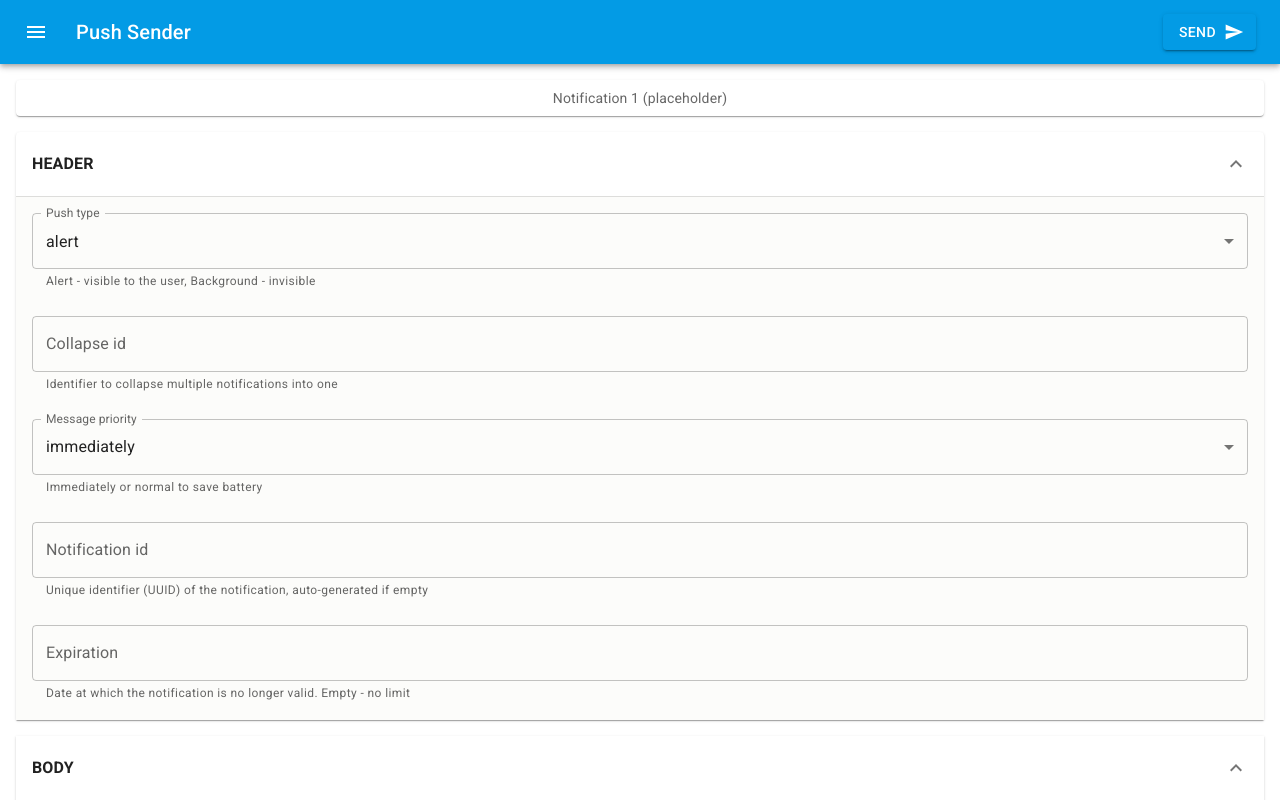
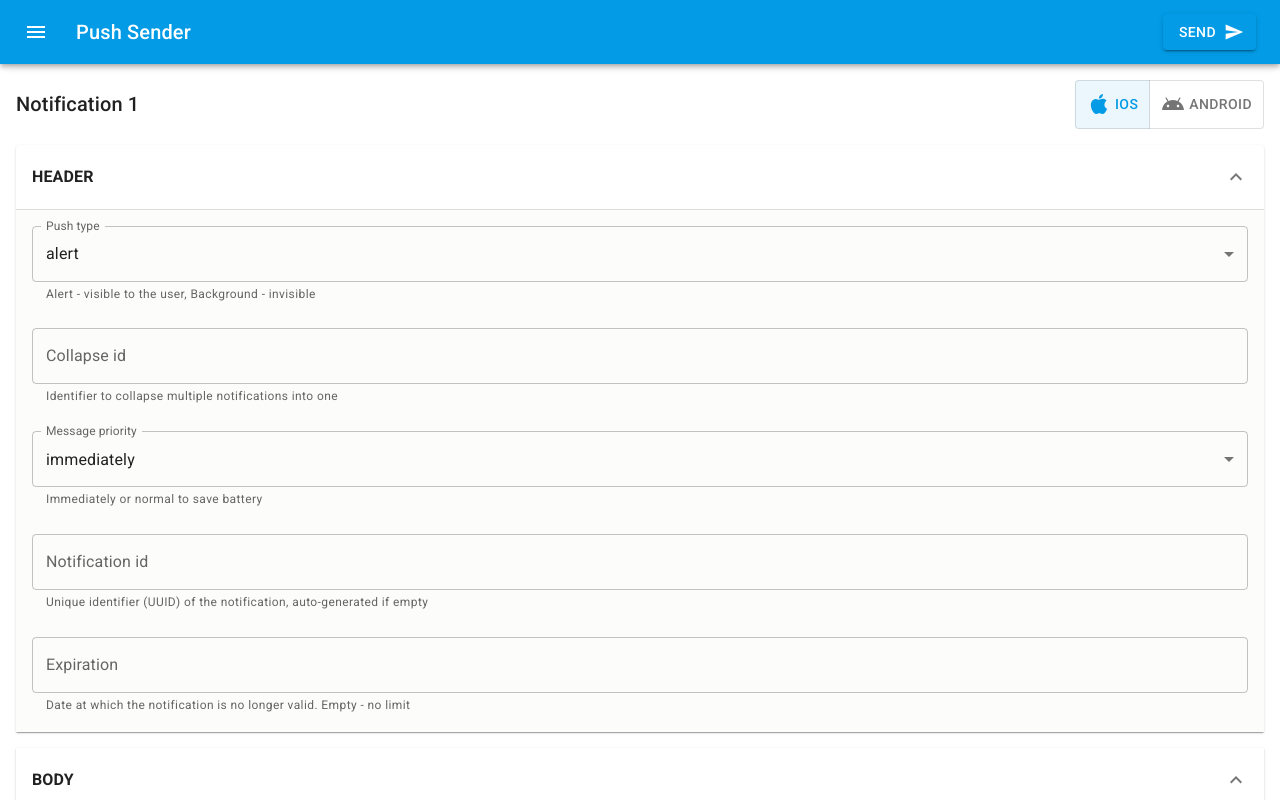
Before and after one commit to NorthernCaptain/ios-notification-pusher, a React app: page / in a window 1280 px wide. Shown: the top 800 px of the page. Built offline with nearby package versions, Linux system fonts and the light colour scheme; the HTML template or start-up script is replaced by a standard one.

Commit message:
added ios/android main selector, prepare to support both os notifications

```diff
--- a/package.json
+++ b/package.json
@@ -57,6 +57,7 @@
     "@parse/node-apn": "^5.1.3",
     "moment": "^2.29.3",
     "postcss": "^8.4.8",
+    "prop-types": "^15.8.1",
     "react": "^17.0.2",
     "react-dom": "^17.0.2",
     "react-dropzone": "^12.0.5"
--- a/src/components/AppBar.js
+++ b/src/components/AppBar.js
@@ -10,8 +10,7 @@ import SendIcon from '@mui/icons-material/Send';
 
 export default function AppTopBar({onSend}) {
   return (
-    <Box sx={{ flexGrow: 1 }}>
-      <AppBar position="static">
+      <AppBar position="sticky">
         <Toolbar>
           <IconButton
             size="large"
@@ -30,6 +29,5 @@ export default function AppTopBar({onSend}) {
           </Button>
         </Toolbar>
       </AppBar>
-    </Box>
   );
 }
--- /dev/null
+++ b/src/components/MainEventHeader.js
@@ -0,0 +1,38 @@
+import * as React from "react"
+import Stack from '@mui/material/Stack';
+import Typography from "@mui/material/Typography";
+import {ToggleButton, ToggleButtonGroup} from "@mui/material";
+import AppleIcon from '@mui/icons-material/Apple';
+import AndroidIcon from '@mui/icons-material/Android';
+
+export default function MainEventHeader({osType, setOsType}) {
+  return (
+    <Stack spacing={2} direction="row" alignItems="center" justifyContent="space-between">
+      <Typography variant="h6">
+        Notification 1
+      </Typography>
+      <ToggleButtonGroup
+        color="primary"
+        value={osType}
+        exclusive
+        onChange={(event, value) => setOsType(value)}
+      >
+        <ToggleButton value="ios">
+          <Stack direction="row" alignItems="center" justifyContent="center" spacing={"4px"}>
+            <AppleIcon/>
+            <Typography variant="body">
+              iOS
+            </Typography>
+          </Stack>
+        </ToggleButton>
+        <ToggleButton value="android">
+          <Stack direction="row" alignItems="center" justifyContent="center" spacing={"4px"}>
+            <AndroidIcon/>
+            <Typography variant="body">
+              Android
+            </Typography>
+          </Stack>
+        </ToggleButton>
+      </ToggleButtonGroup>    </Stack>
+  )
+}
--- a/src/components/MainPage.js
+++ b/src/components/MainPage.js
@@ -5,16 +5,13 @@ import { styled } from '@mui/material/styles';
 import {Box} from "@mui/material";
 import AppBar from "./AppBar";
 import EventSettings from "./ios/EventSettings";
-
-const Item = styled(Paper)(({ theme }) => ({
-  backgroundColor: theme.palette.mode === 'dark' ? '#1A2027' : '#fff',
-  ...theme.typography.body2,
-  padding: theme.spacing(1),
-  textAlign: 'center',
-  color: theme.palette.text.secondary,
-}));
+import MainEventHeader from "./MainEventHeader";
+import {useState} from "react";
+import AEventSettings from "./android/AEventSettings";
 
 export default function MainPage(props) {
+  const [osType, setOsType] = useState('ios');
+
   function onSend() {
     console.log("SEND!")
   }
@@ -24,8 +21,9 @@ export default function MainPage(props) {
       <AppBar onSend={onSend}/>
       <Box m={2}>
         <Stack spacing={2}>
-          <Item>Notification 1 (placeholder)</Item>
-          <EventSettings/>
+          <MainEventHeader osType={osType} setOsType={setOsType}/>
+          {osType === 'ios' && <EventSettings/>}
+          {osType === 'android' && <AEventSettings/>}
         </Stack>
       </Box>
     </Box>
--- /dev/null
+++ b/src/components/android/AEventSettings.js
@@ -0,0 +1,13 @@
+import * as React from 'react';
+import Typography from '@mui/material/Typography';
+import Stack from "@mui/material/Stack";
+import ConstructionIcon from '@mui/icons-material/Construction';
+
+export default function AEventSettings() {
+  return (
+    <Stack spacing={2} direction="row" justifyContent="center" alignItems="center" sx={{paddingTop: "96px"}}>
+      <ConstructionIcon fontSize="large" />
+      <Typography variant="h5">Under construction</Typography>
+    </Stack>
+  );
+}
```
